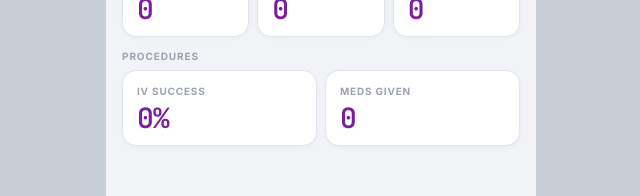
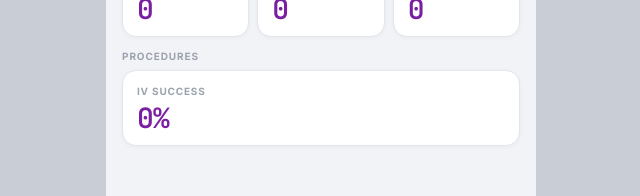
Before and after one commit to verinero/med-app, a React (Vite) app: page / in a window 1280 px wide. Shown: the part 192-388 px from the top of the page, without its empty margins (319-959 px from the left). Built offline with nearby package versions, Linux system fonts and the light colour scheme.

Commit message:
get rid of the meds given

```diff
--- a/src/app/App.tsx
+++ b/src/app/App.tsx
@@ -122,7 +122,6 @@ export default function App() {
 
   const callsToday = savedCalls.filter(c => c.date === today).length;
   const callsWeek  = savedCalls.filter(c => c.timestamp >= sevenDaysAgo()).length;
-  const medsTotal  = savedCalls.filter(c => c.medOn).length;
 
   const outcomeSegments  = useMemo(() => callOutcomeSegments(allCalls), [allCalls]);
   const hospitalData     = useMemo(() => hospitalCounts(allCalls), [allCalls]);
@@ -725,7 +724,6 @@ export default function App() {
         callsToday={callsToday}
         callsWeek={callsWeek}
         ivSuccessRate={ivStats.rate}
-        medsTotal={medsTotal}
         today={today}
         navTab={navTab}
         setNavTab={setNavTab}
--- a/src/app/screens/HomeScreen.tsx
+++ b/src/app/screens/HomeScreen.tsx
@@ -15,7 +15,7 @@ import { CallListItem } from "./CallListItem";
 import { eyebrow } from "../styles";
 
 export function HomeScreen({
-  savedCalls, callsToday, callsWeek, ivSuccessRate, medsTotal, today,
+  savedCalls, callsToday, callsWeek, ivSuccessRate, today,
   navTab, setNavTab,
   deleteTarget, onSetDeleteTarget, onConfirmDelete,
   onOpenCall, onExport, onNewCall, onStats, onSettings,
@@ -24,7 +24,7 @@ export function HomeScreen({
   shiftHistory, onOpenShiftManager, onCloseShiftManager, onSaveShift, onNewShiftInManager, onSelectHistoryShift,
   deleteShiftTarget, onRequestDeleteShift, onCancelDeleteShift, onConfirmDeleteShift,
 }: {
-  savedCalls: CallRecord[]; callsToday: number; callsWeek: number; ivSuccessRate: number; medsTotal: number; today: string;
+  savedCalls: CallRecord[]; callsToday: number; callsWeek: number; ivSuccessRate: number; today: string;
   navTab: string; setNavTab: (t: string) => void;
   deleteTarget: number | null; onSetDeleteTarget: (id: number | null) => void; onConfirmDelete: () => void;
   onOpenCall: (call: CallRecord) => void; onExport: () => void; onNewCall: () => void; onStats: () => void; onSettings: () => void;
@@ -73,7 +73,6 @@ export function HomeScreen({
         <SLabel>Procedures</SLabel>
         <div style={{ display: "flex", gap: 8, marginBottom: 12 }}>
           <StatCard label="IV Success" value={`${ivSuccessRate}%`} color={HOME_COLOR.p} light={HOME_COLOR.l} />
-          <StatCard label="Meds Given" value={medsTotal} color={HOME_COLOR.p} light={HOME_COLOR.l} />
         </div>
 
         {savedCalls.length > 0 ? (
```
